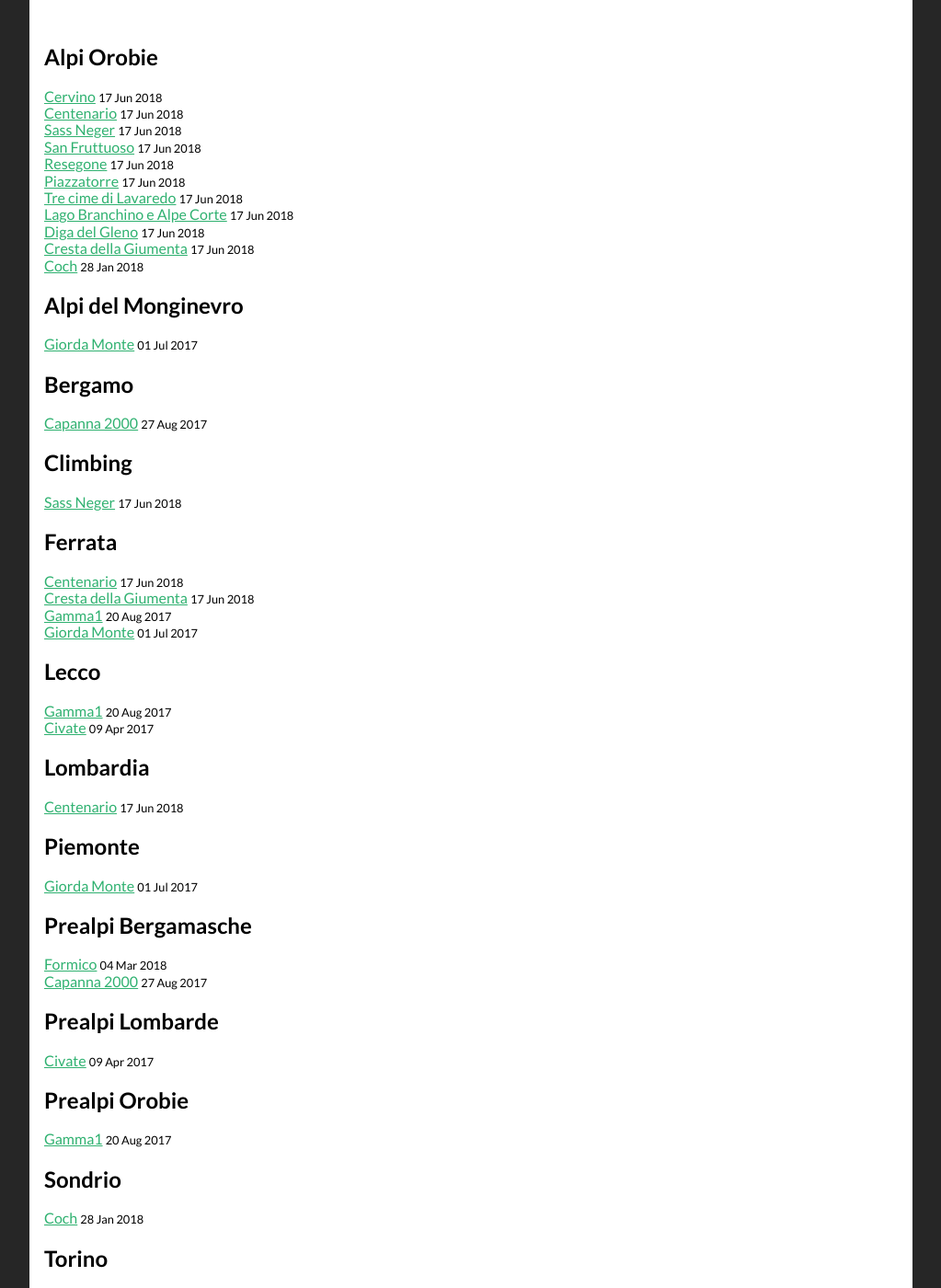
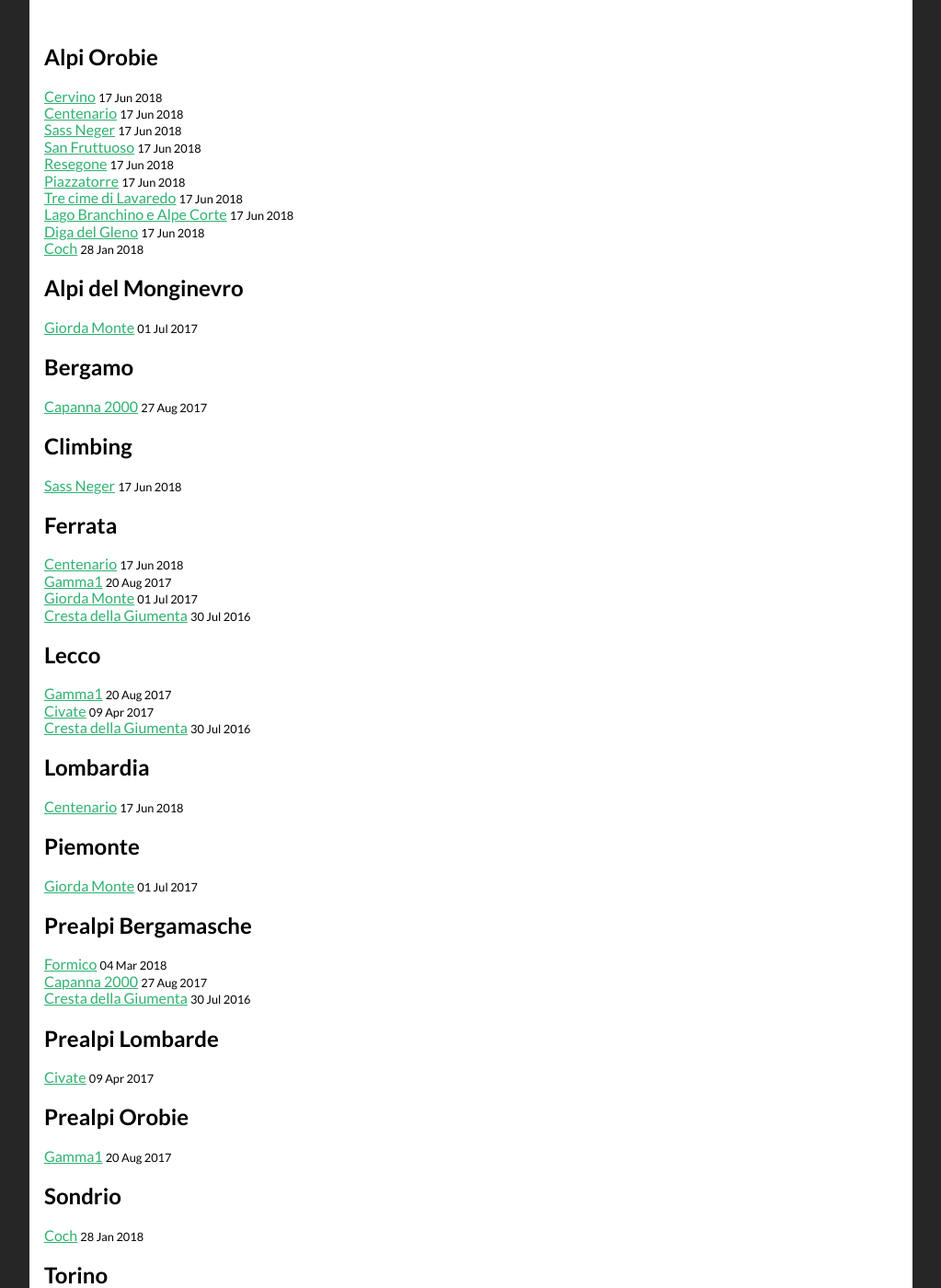
Before and after one commit to RCasatta/mirimonti, a Jekyll site: the page built from _pages/tags.html, in a window 1280 px wide and 1400 px high, scrolled down 343 px. Shown: the whole window at 92% size, without its empty margins (128-1151 px from the left). Built offline with Jekyll 4.4.1, drawn with Linux system fonts in a browser that asks for light colours; comment, search, counter and statistics services are not loaded.

Commit message:
Update and rename 2018-06-17-giumenta.md to 2016-07-30-giumenta.md

```diff
--- a/_posts/2018-06-17-giumenta.md
+++ b/_posts/2016-07-30-giumenta.md
@@ -2,9 +2,9 @@
 layout: post
 title: "Cresta della Giumenta"
 img: Cresta_della_Giumenta.jpg
-date: 2018-06-17
+date: 2016-07-30
 description: Descrizione breve
-tag: [Alpi Orobie, Ferrata]
+tag: [Prealpi Bergamasche, Lecco, Ferrata]
 img_dir: giumenta
 gps: 45.964769,9.802108
 ---
```
